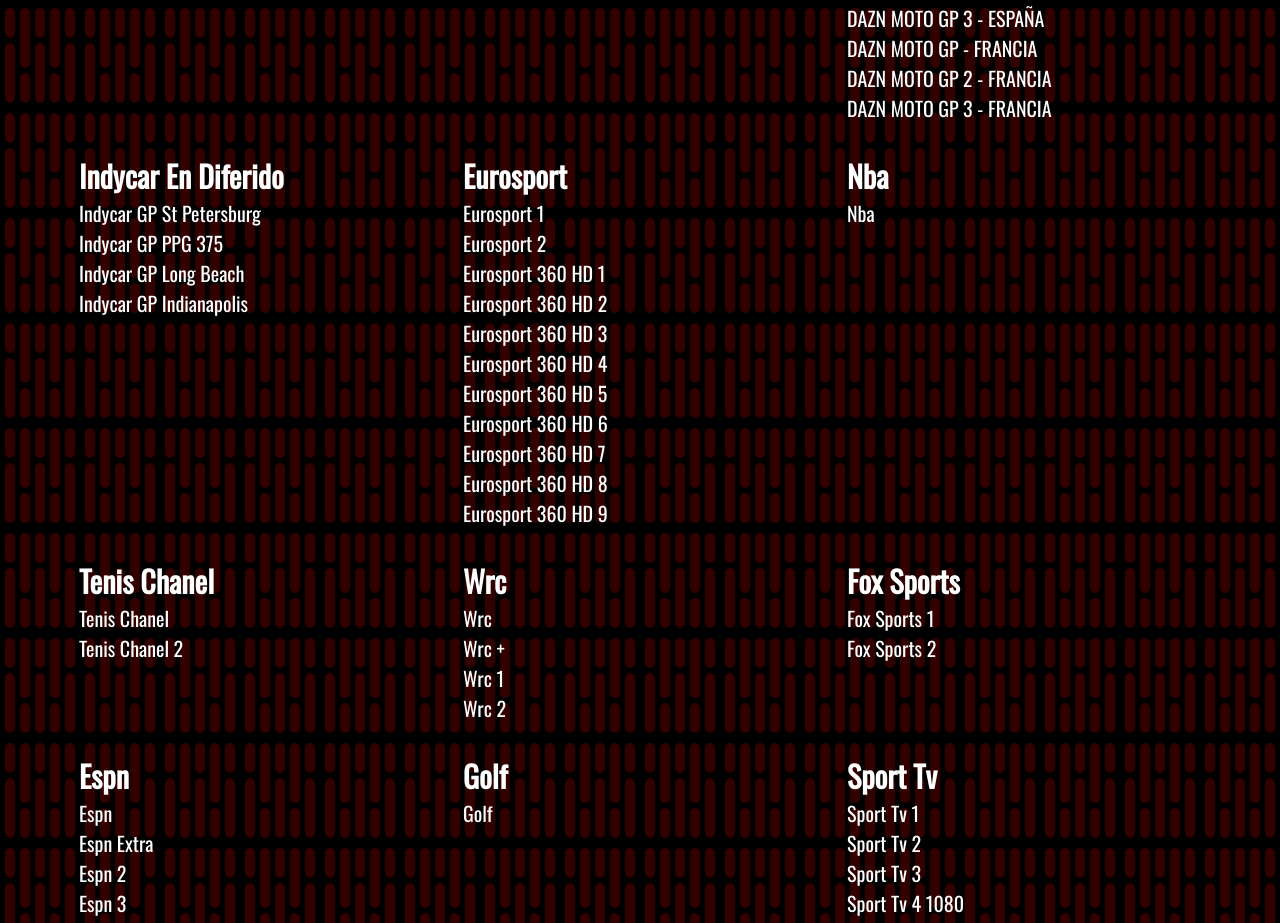
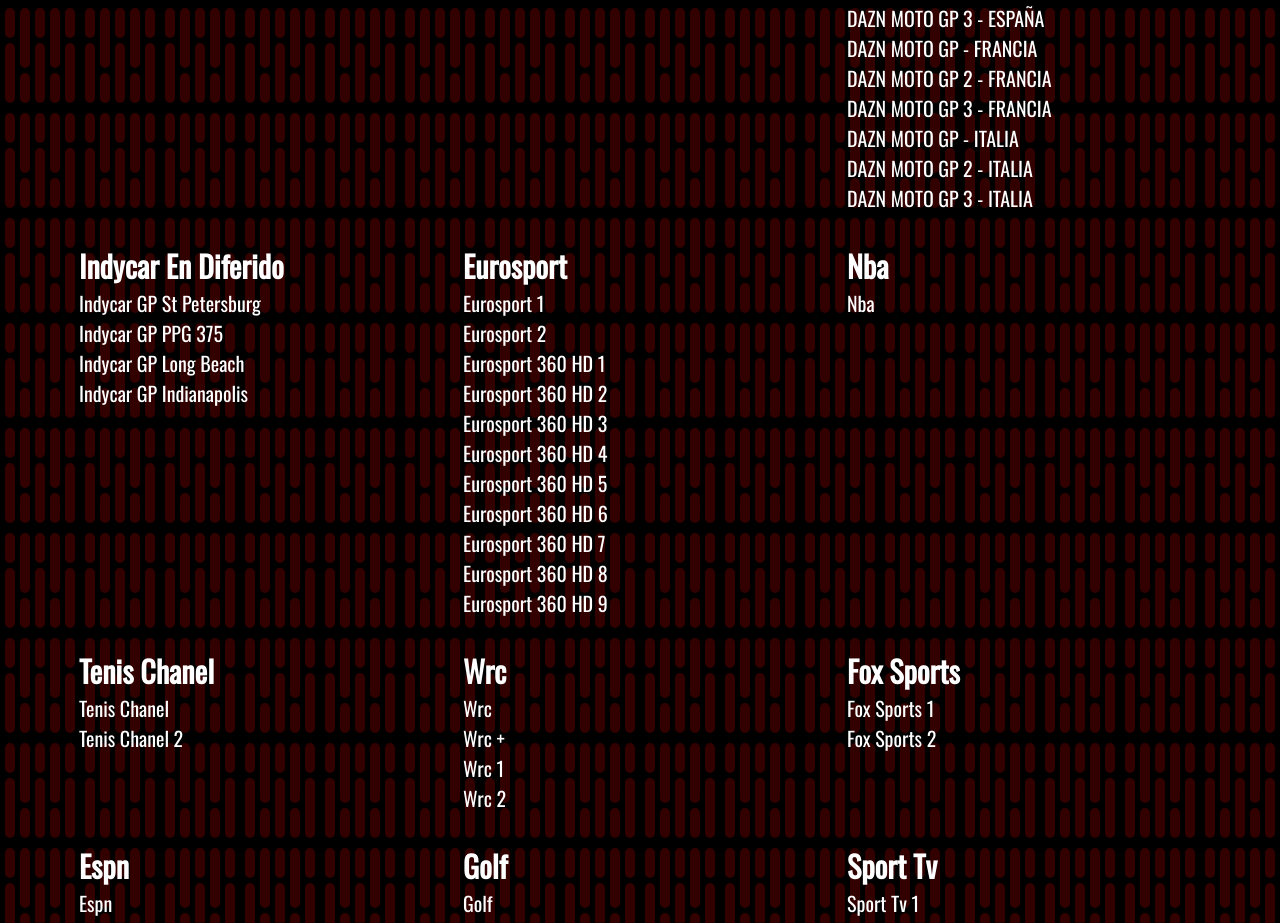
Before and after one commit to mig334uel/futbolapp, a plain HTML site: page index.html in a window 1280 px wide. Shown: the part 942-1865 px from the top of the page. Drawn offline with nearby package versions, Linux system fonts and the light colour scheme; a script that the page names is missing.

Commit message:
Update index.html

```diff
--- a/index.html
+++ b/index.html
@@ -566,6 +566,9 @@
 				<a href="acestream://17371ba1632b339fe5cdd0829f5759a00e96741d" rel="nofollow">DAZN MOTO GP - FRANCIA</a><br>
 				<a href="acestream://3c5247aee94bd58698a27bf5c4c4f9590eb88aa9" rel="nofollow">DAZN MOTO GP 2 - FRANCIA</a><br>
 				<a href="acestream://248b739b3cd8f1c1c6b920a117c8d22f06072c3a" rel="nofollow">DAZN MOTO GP 3 - FRANCIA</a><br>
+				<a href="acestream://776d1c68ec1b9dc178440f260a5ffce3e35aa9e3" rel="nofollow">DAZN MOTO GP - ITALIA</a><br>
+				<a href="acestream://4eddc87bd0c12ecf0999dd4a54a5a0fbdd12cb65" rel="nofollow">DAZN MOTO GP 2 - ITALIA</a><br>
+				<a href="acestream://5e2575bb22fe0c259bbe6189bcc7928558f0ee0c" rel="nofollow">DAZN MOTO GP 3 - ITALIA</a><br>
 			</ul>
 			<ul class="Deportes">
 			       <h4>Indycar En Diferido</h4>
```
